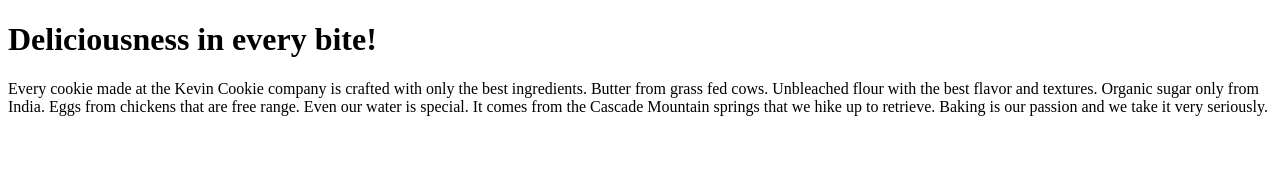
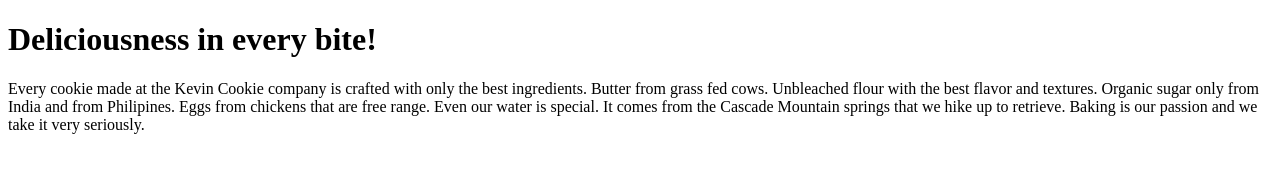
Before and after one commit to timegithub2022/Kevin, a plain HTML site: page index.htm in a window 1280 px wide. Drawn offline with Linux system fonts and the light colour scheme.

Commit message:
Update index.htm

```diff
--- a/index.htm
+++ b/index.htm
@@ -4,7 +4,7 @@
 
 <h1>Deliciousness in every bite!</h1>
 
-<p>Every cookie made at the Kevin Cookie company is crafted with only the best ingredients. Butter from grass fed cows. Unbleached flour with the best flavor and textures. Organic sugar only from India. Eggs from chickens that are free range. Even our water is special. It comes from the Cascade Mountain springs that we hike up to retrieve. Baking is our passion and we take it very seriously.</p>
+<p>Every cookie made at the Kevin Cookie company is crafted with only the best ingredients. Butter from grass fed cows. Unbleached flour with the best flavor and textures. Organic sugar only from India and from Philipines. Eggs from chickens that are free range. Even our water is special. It comes from the Cascade Mountain springs that we hike up to retrieve. Baking is our passion and we take it very seriously.</p>
 
 
 </body>
```
